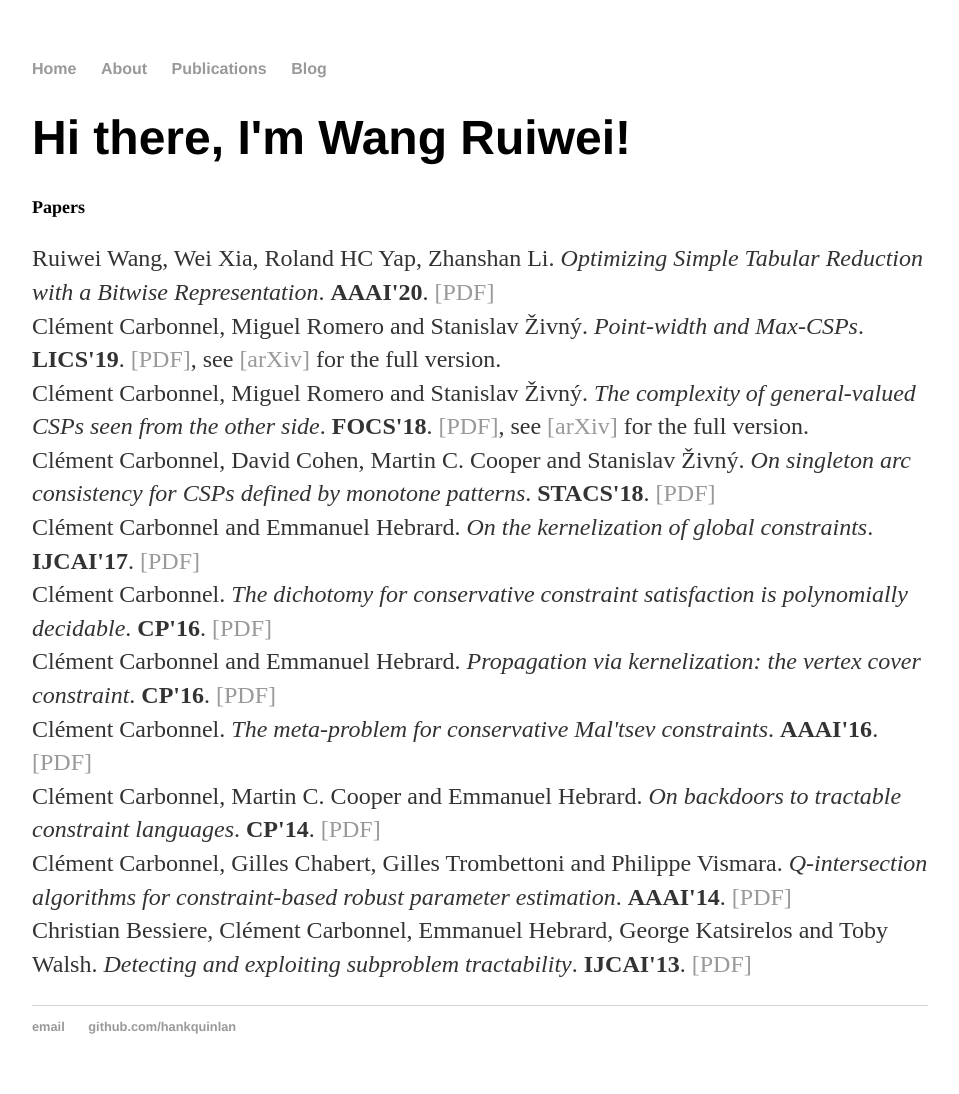
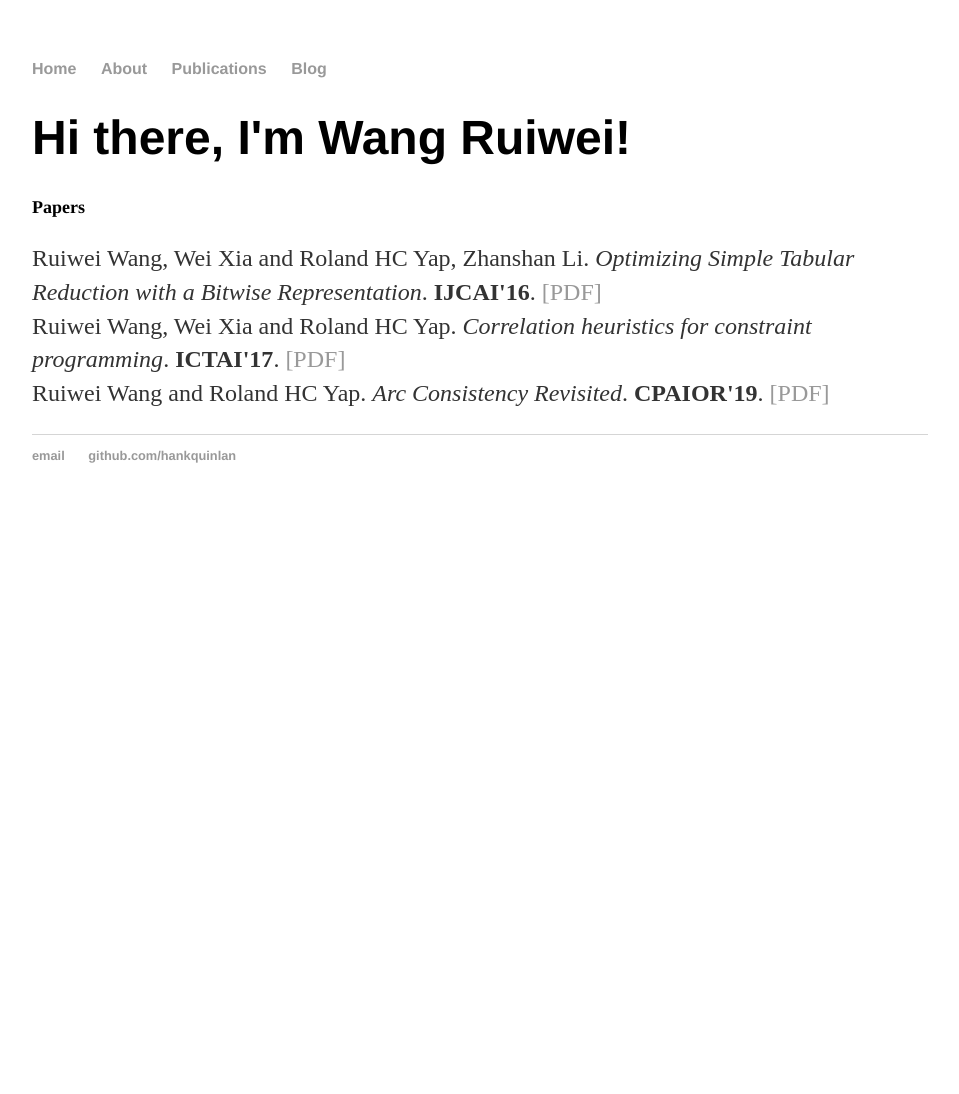
Before and after one commit to WangRuiwei/WangRuiwei.github.io, a Jekyll site: the page built from index.html, in a window 1280 px wide. Shown: the whole page, without its empty margins (160-1119 px from the left). Built offline with Jekyll 4.4.1, drawn with Linux system fonts in a browser that asks for light colours; after the commit the page ends 900 px from its top, so only the background shows below that.

Commit message:
Update index.html

```diff
--- a/index.html
+++ b/index.html
@@ -5,17 +5,9 @@
 <div class="blurb">
 <h1>Hi there, I'm Wang Ruiwei!</h1>
 <h2 style="margin: 0.0px 0.0px 14.9px 0.0px; line-height: 22.0px; font: 18.0px Times; color: #000000; -webkit-text-stroke: #000000"><span class="s1"><b>Papers</b></span></h2>
-<p class="p2"><span class="s1">Ruiwei Wang, Wei Xia, Roland HC Yap, Zhanshan Li. <i>Optimizing Simple Tabular Reduction with a Bitwise Representation</I>. <b>AAAI'20</b>. <a href="https://www.ijcai.org/Proceedings/16/Papers/117.pdf"><span class="s2">[PDF]</span></a><br>
-Clément Carbonnel, Miguel Romero and Stanislav Živný. <i>Point-width and Max-CSPs</I>. <b>LICS'19</b>. <a href="http://www.lirmm.fr/~ccarbonnel/papers/crz19lics.pdf"><span class="s2">[PDF]</span></a>, see <a href="https://arxiv.org/abs/1904.07388">[arXiv]</a> for the full version.  <br>
-Clément Carbonnel, Miguel Romero and Stanislav Živný. <i>The complexity of general-valued CSPs seen from the other side</i>. <b>FOCS'18</b>. <a href="http://www.lirmm.fr/~ccarbonnel/papers/otherside-focs.pdf"><span class="s2">[PDF]</span></a>, see <a href="https://arxiv.org/abs/1710.03148"><span class="s2">[arXiv]</span></a> for the full version. <br>
-Clément Carbonnel, David Cohen, Martin C. Cooper and Stanislav Živný. <i>On singleton arc consistency for CSPs defined by monotone patterns</i>. <b>STACS'18</b>. <a href="http://www.lirmm.fr/~ccarbonnel/papers/monotone-algorithmica.pdf"><span class="s2">[PDF]</span></a> <br>
-Clément Carbonnel and Emmanuel Hebrard. <i>On the kernelization of global constraints</i>. <b>IJCAI'17</b>. <a href="http://www.lirmm.fr/~ccarbonnel/papers/constraintkernel.pdf"><span class="s2">[PDF]</span></a> <br>
-Clément Carbonnel. <i>The dichotomy for conservative constraint satisfaction is polynomially decidable</i>. <b>CP'16</b>. <a href="http://www.lirmm.fr/~ccarbonnel/papers/dicho.pdf"><span class="s2">[PDF]</span></a> <br>
-Clément Carbonnel and Emmanuel Hebrard. <i>Propagation via kernelization: the vertex cover constraint</i>. <b>CP'16</b>. <a href="http://www.lirmm.fr/~ccarbonnel/papers/vertexcover.pdf"><span class="s2">[PDF]</span></a> <br>
-Clément Carbonnel. <i>The meta-problem for conservative Mal'tsev constraints</i>. <b>AAAI'16</b>. <a href="http://www.lirmm.fr/~ccarbonnel/papers/maltsev.pdf"><span class="s2">[PDF]</span></a> <br>
-Clément Carbonnel, Martin C. Cooper and Emmanuel Hebrard. <i>On backdoors to tractable constraint languages</i>. <b>CP'14</b>. <a href="http://www.lirmm.fr/~ccarbonnel/papers/backdoors.pdf"><span class="s2">[PDF]</span></a> <br>
-Clément Carbonnel, Gilles Chabert, Gilles Trombettoni and Philippe Vismara. <i>Q-intersection algorithms for constraint-based robust parameter estimation</i>. <b>AAAI'14</b>. <a href="http://www.lirmm.fr/~ccarbonnel/papers/qinter.pdf"><span class="s2">[PDF]</span></a> <br>
-Christian Bessiere, Clément Carbonnel, Emmanuel Hebrard, George Katsirelos and Toby Walsh. <i>Detecting and exploiting subproblem tractability</i>. <b>IJCAI'13</b>. <a href="http://www.lirmm.fr/~ccarbonnel/papers/detecting.pdf"><span class="s2">[PDF]</span></a><span class="Apple-converted-space"> </span></span>
+<p class="p2"><span class="s1">Ruiwei Wang, Wei Xia and Roland HC Yap, Zhanshan Li. <i>Optimizing Simple Tabular Reduction with a Bitwise Representation</I>. <b>IJCAI'16</b>. <a href="https://www.ijcai.org/Proceedings/16/Papers/117.pdf"><span class="s2">[PDF]</span></a><br>
+Ruiwei Wang, Wei Xia and Roland HC Yap. <i>Correlation heuristics for constraint programming</I>. <b>ICTAI'17</b>. <a href="https://arxiv.org/pdf/1805.02205.pdf"><span class="s2">[PDF]</span></a><br>
+Ruiwei Wang and Roland HC Yap. <i>Arc Consistency Revisited</i>. <b>CPAIOR'19</b>. <a href="http://www.lirmm.fr/~ccarbonnel/papers/detecting.pdf"><span class="s2">[PDF]</span></a><span class="Apple-converted-space"> </span></span>
 </p>
 
 </div><!-- /.blurb -->
```
